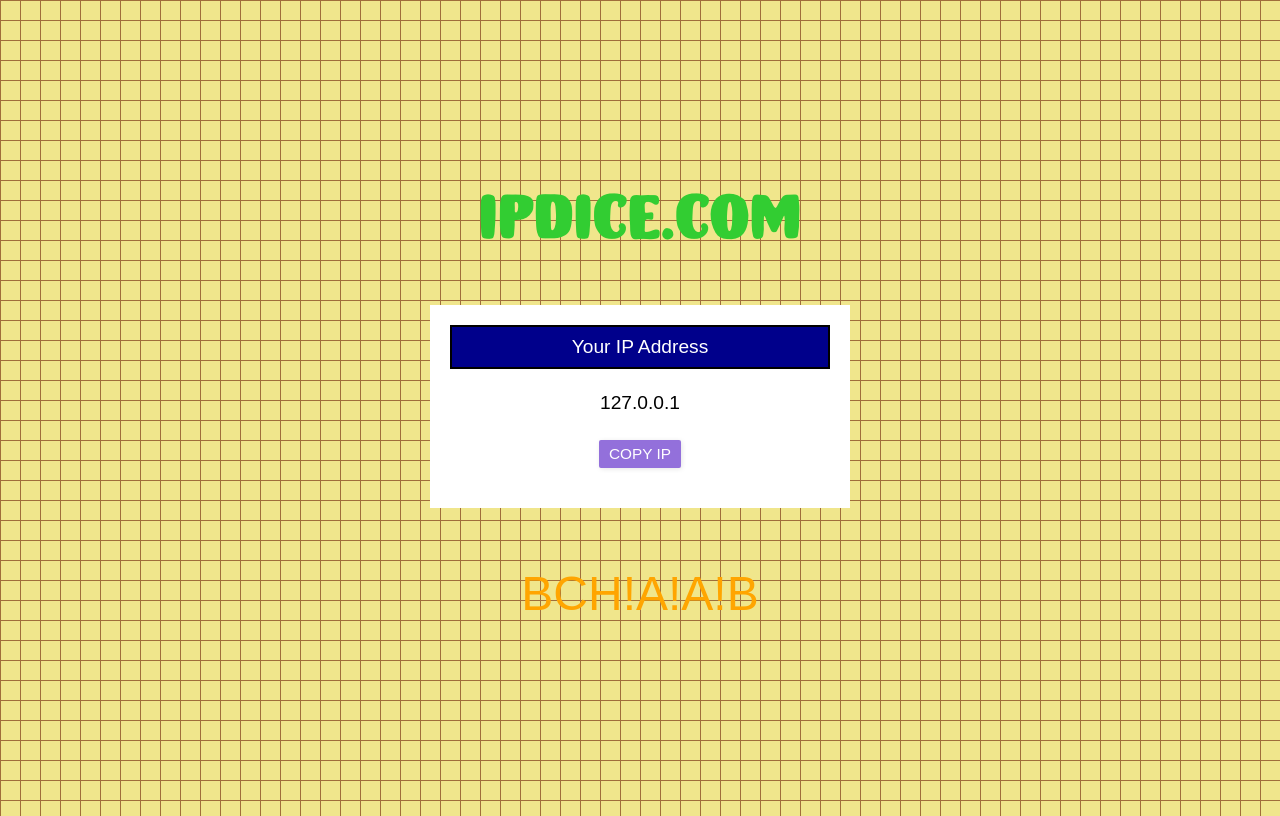
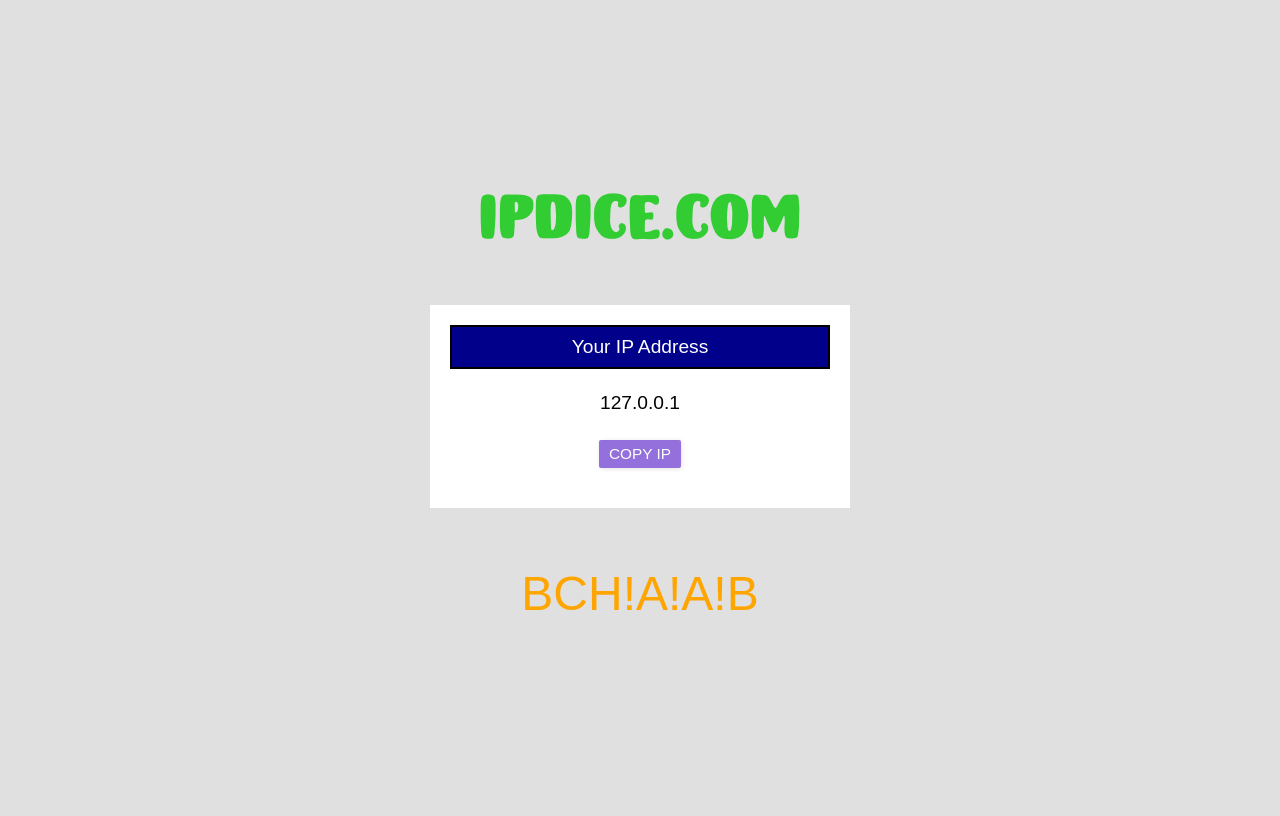
Before and after one commit to doritoes/ipdice.com, a PHP site: page / in a window 1280 px wide. Run offline with PHP 8.4, Linux system fonts and the light colour scheme; some web fonts are replaced.

Commit message:
Update main.css

```diff
--- a/app/static/styles/main.css
+++ b/app/static/styles/main.css
@@ -9,11 +9,7 @@
 }
 body {
   font-family: Arial, sans-serif;
-  background-color: #F0E68C;
-  background-image:
-    linear-gradient(to right, #a06e3b 1px, transparent 1px, transparent 20px),
-    linear-gradient(to bottom, #a06e3b 1px, transparent 1px, transparent 20px);
-  background-size: 20px 20px;
+  background-color: #E0E0E0;
   color: #FFFFFF;
   text-align: center;
   display: flex;
```
